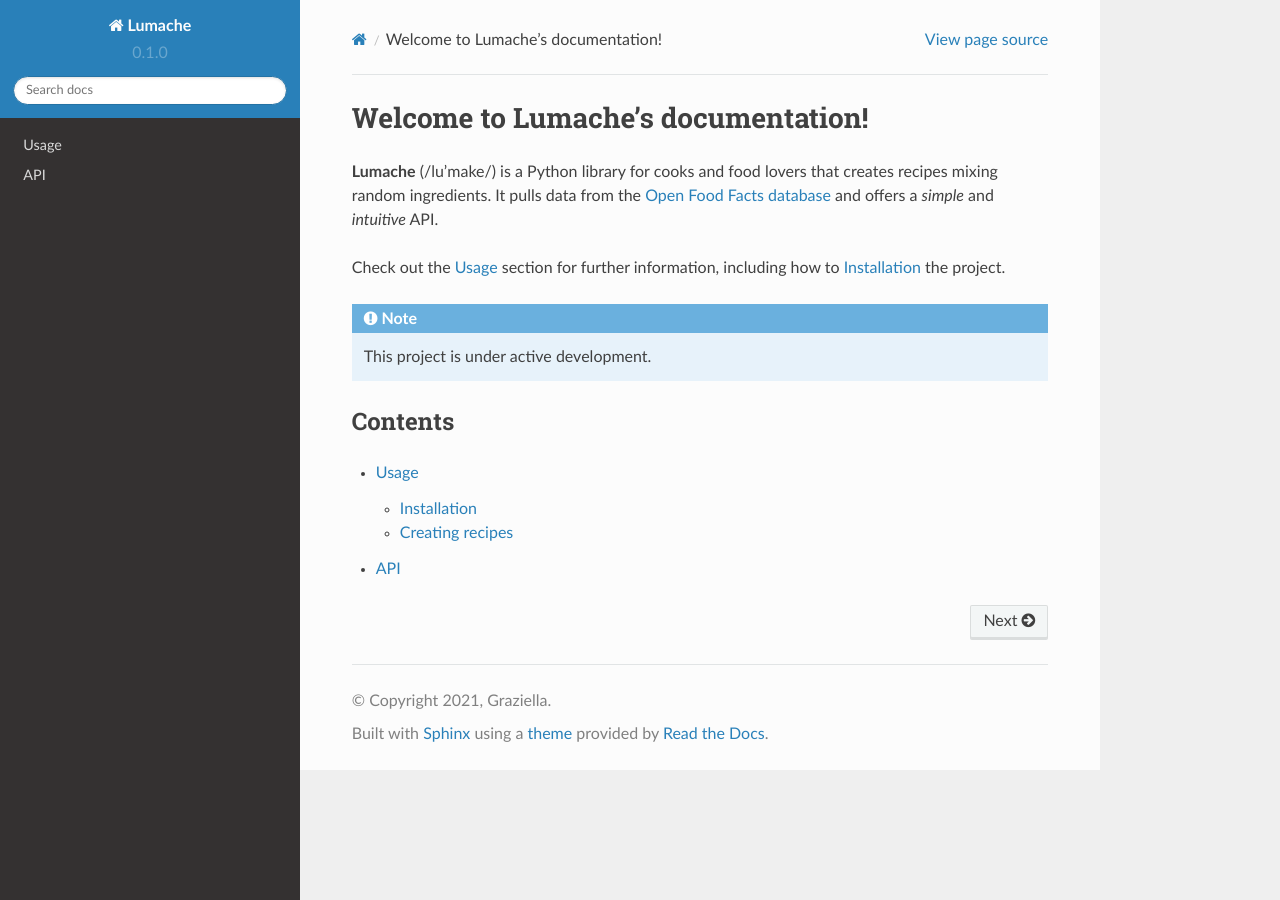
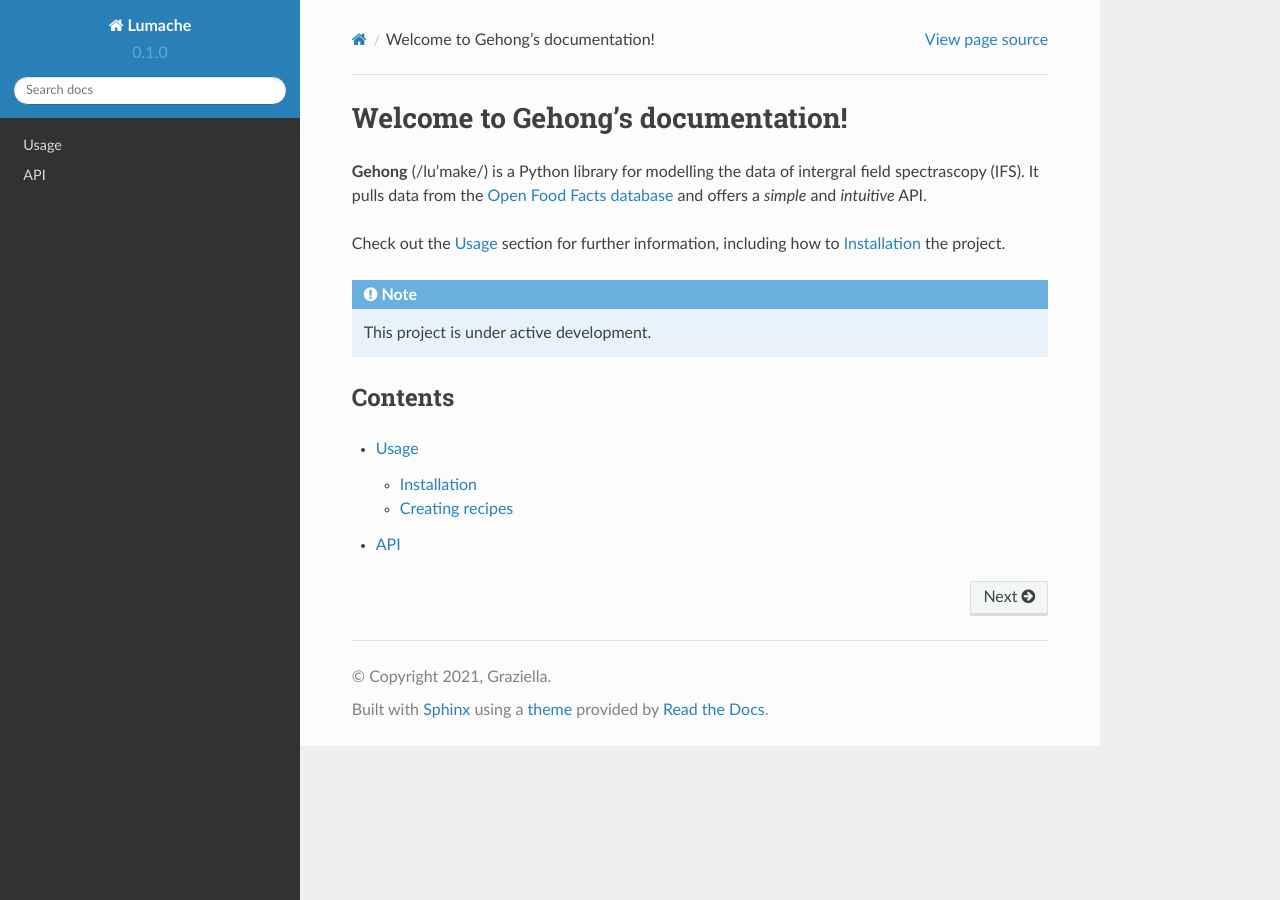
Before and after one commit to fengshuai0210/csst-ifs-gehong, a Sphinx documentation site: the page built from docs/source/index.rst, in a window 1280 px wide. Built offline with Sphinx 7.4.7 and the Read the Docs theme 2.0.0, drawn with Linux system fonts in a browser that asks for light colours.

Commit message:
Update index.rst

```diff
--- a/docs/source/index.rst
+++ b/docs/source/index.rst
@@ -1,8 +1,7 @@
-Welcome to Lumache's documentation!
+Welcome to Gehong's documentation!
 ===================================
 
-**Lumache** (/lu'make/) is a Python library for cooks and food lovers
-that creates recipes mixing random ingredients.
+**Gehong** (/lu'make/) is a Python library for modelling the data of intergral field spectrascopy (IFS).
 It pulls data from the `Open Food Facts database <https://world.openfoodfacts.org/>`_
 and offers a *simple* and *intuitive* API.
 
```
